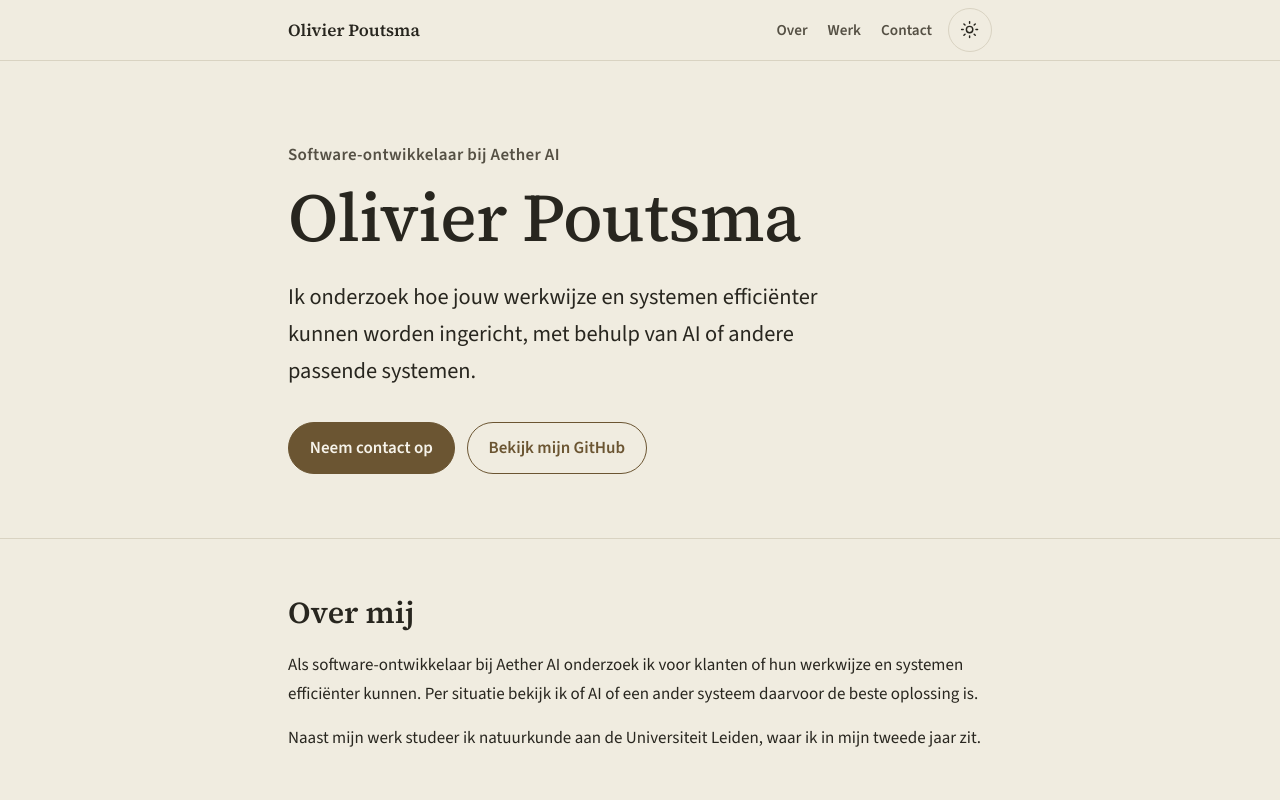
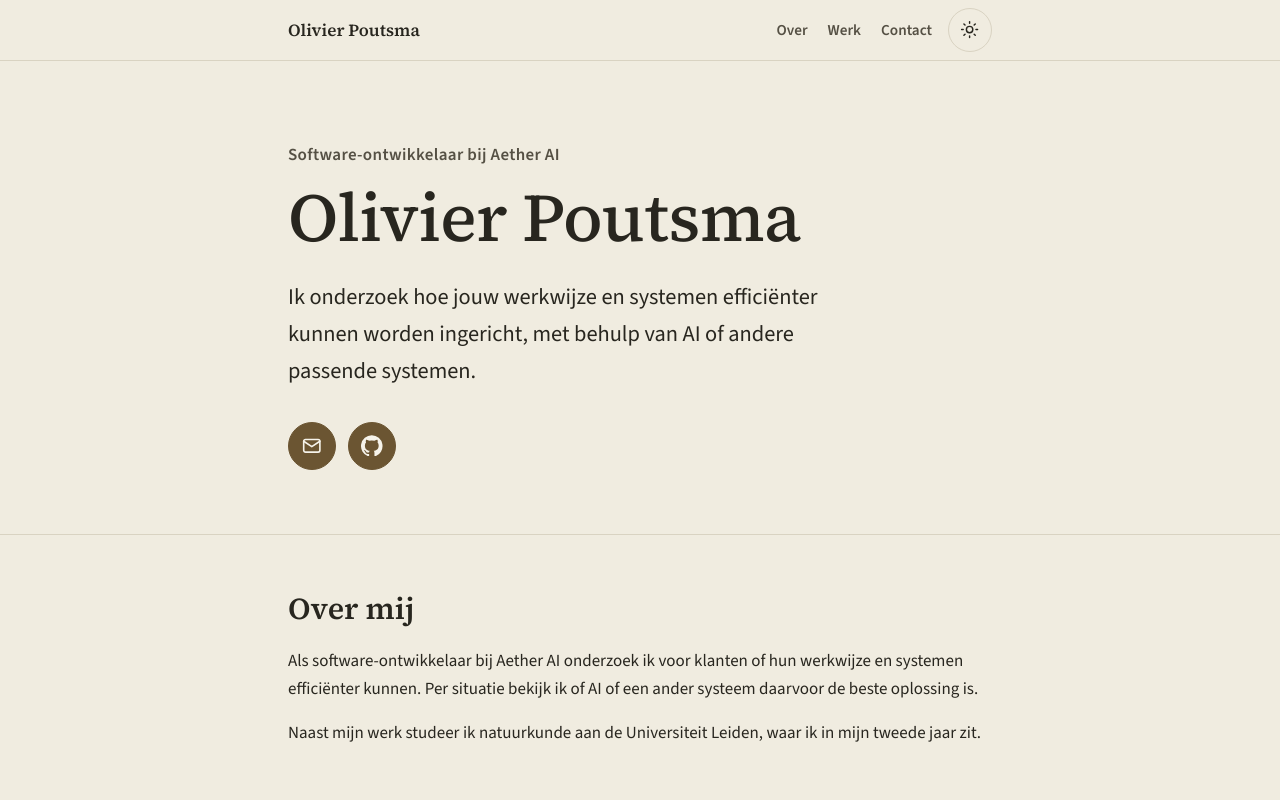
Before and after one commit to OTPoutsma/Portfolio, a plain HTML site: page index.html in a window 1280 px wide. Shown: the top 800 px of the page. Drawn offline with nearby package versions, Linux system fonts and the light colour scheme.

Commit message:
Contactknoppen vervangen door icoonknoppen voor mail en GitHub
Twee herkenbare iconen zijn rustiger dan een tekstknop. Schermlezers en
de tooltip noemen het mailadres of de GitHub-link, zodat duidelijk is
waar de knop heen gaat.

Co-Authored-By: Claude Opus 5.5 <noreply@anthropic.com>

```diff
--- a/index.html
+++ b/index.html
@@ -53,8 +53,12 @@
         <h1>Olivier Poutsma</h1>
         <p class="lead">Ik onderzoek hoe jouw werkwijze en systemen efficiënter kunnen worden ingericht, met behulp van AI of andere passende systemen.</p>
         <div class="acties">
-          <a class="knop knop-vol" href="mailto:olivier.poutsma@aetherai.nl">Neem contact op</a>
-          <a class="knop knop-rand" href="https://github.com/OTPoutsma" rel="noopener">Bekijk mijn GitHub</a>
+          <a class="knop-icoon" href="mailto:olivier.poutsma@aetherai.nl" aria-label="olivier.poutsma@aetherai.nl" title="olivier.poutsma@aetherai.nl">
+            <svg class="icoon" viewBox="0 0 24 24" aria-hidden="true" focusable="false"><rect x="3" y="5" width="18" height="14" rx="2"/><path d="m3 7 9 6 9-6"/></svg>
+          </a>
+          <a class="knop-icoon" href="https://github.com/OTPoutsma" rel="noopener" aria-label="github.com/OTPoutsma" title="github.com/OTPoutsma">
+            <svg class="icoon icoon-vol" viewBox="0 0 24 24" aria-hidden="true" focusable="false"><path d="M12 .3a12 12 0 0 0-3.8 23.38c.6.12.83-.26.83-.57l-.02-2.04c-3.34.72-4.04-1.61-4.04-1.61-.55-1.39-1.33-1.76-1.33-1.76-1.09-.74.08-.73.08-.73 1.2.09 1.84 1.24 1.84 1.24 1.07 1.83 2.8 1.3 3.49 1 .1-.78.42-1.31.76-1.61-2.66-.3-5.47-1.33-5.47-5.93 0-1.31.47-2.38 1.24-3.22-.14-.3-.54-1.52.1-3.18 0 0 1.01-.32 3.3 1.23a11.5 11.5 0 0 1 6 0c2.28-1.55 3.29-1.23 3.29-1.23.64 1.66.24 2.88.12 3.18a4.65 4.65 0 0 1 1.23 3.22c0 4.61-2.8 5.63-5.48 5.92.42.36.81 1.1.81 2.22l-.01 3.29c0 .31.2.69.82.57A12 12 0 0 0 12 .3"/></svg>
+          </a>
         </div>
       </div>
     </section>
@@ -120,7 +124,12 @@
         <h2 id="contact-kop">Kan jouw werkwijze efficiënter?</h2>
         <p>Stuur me gerust een mail. Dan bekijken we samen waar in jouw processen ruimte voor verbetering zit.</p>
         <div class="acties">
-          <a class="knop knop-vol" href="mailto:olivier.poutsma@aetherai.nl">Neem contact op</a>
+          <a class="knop-icoon" href="mailto:olivier.poutsma@aetherai.nl" aria-label="olivier.poutsma@aetherai.nl" title="olivier.poutsma@aetherai.nl">
+            <svg class="icoon" viewBox="0 0 24 24" aria-hidden="true" focusable="false"><rect x="3" y="5" width="18" height="14" rx="2"/><path d="m3 7 9 6 9-6"/></svg>
+          </a>
+          <a class="knop-icoon" href="https://github.com/OTPoutsma" rel="noopener" aria-label="github.com/OTPoutsma" title="github.com/OTPoutsma">
+            <svg class="icoon icoon-vol" viewBox="0 0 24 24" aria-hidden="true" focusable="false"><path d="M12 .3a12 12 0 0 0-3.8 23.38c.6.12.83-.26.83-.57l-.02-2.04c-3.34.72-4.04-1.61-4.04-1.61-.55-1.39-1.33-1.76-1.33-1.76-1.09-.74.08-.73.08-.73 1.2.09 1.84 1.24 1.84 1.24 1.07 1.83 2.8 1.3 3.49 1 .1-.78.42-1.31.76-1.61-2.66-.3-5.47-1.33-5.47-5.93 0-1.31.47-2.38 1.24-3.22-.14-.3-.54-1.52.1-3.18 0 0 1.01-.32 3.3 1.23a11.5 11.5 0 0 1 6 0c2.28-1.55 3.29-1.23 3.29-1.23.64 1.66.24 2.88.12 3.18a4.65 4.65 0 0 1 1.23 3.22c0 4.61-2.8 5.63-5.48 5.92.42.36.81 1.1.81 2.22l-.01 3.29c0 .31.2.69.82.57A12 12 0 0 0 12 .3"/></svg>
+          </a>
         </div>
         <p class="contact-regels">
           <a href="mailto:olivier.poutsma@aetherai.nl">olivier.poutsma@aetherai.nl</a><br>
--- a/styles.css
+++ b/styles.css
@@ -199,26 +199,22 @@ h1 {
   gap: 0.75rem;
 }
 
-.knop {
-  display: inline-block;
-  font-weight: 600;
-  text-decoration: none;
-  padding: 0.7rem 1.3rem;
-  border-radius: 999px;
+/* Ronde icoonknoppen voor mail en GitHub. Het label (mailadres of link) staat in aria-label en title. */
+.knop-icoon {
+  display: inline-flex;
+  align-items: center;
+  justify-content: center;
+  width: 3rem;
+  height: 3rem;
+  border-radius: 50%;
+  background: var(--accent);
+  color: var(--accent-tekst);
   border: 1px solid var(--accent);
 }
+.knop-icoon:hover { filter: brightness(1.12); }
+.knop-icoon .icoon { width: 1.35rem; height: 1.35rem; }
 
-.knop-vol {
-  background: var(--accent);
-  color: var(--accent-tekst);
-}
-.knop-vol:hover { filter: brightness(1.08); }
-
-.knop-rand {
-  color: var(--accent);
-  background: transparent;
-}
-.knop-rand:hover { background: var(--vlak); }
+.icoon-vol { fill: currentColor; stroke: none; }
 
 /* Blokken */
 .blok {
```
